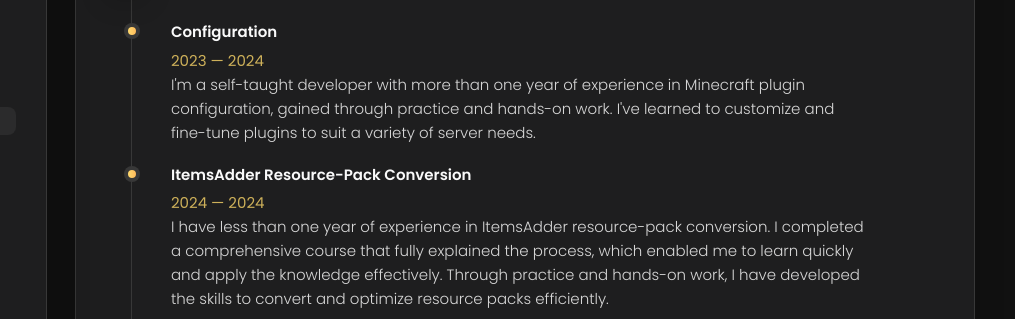
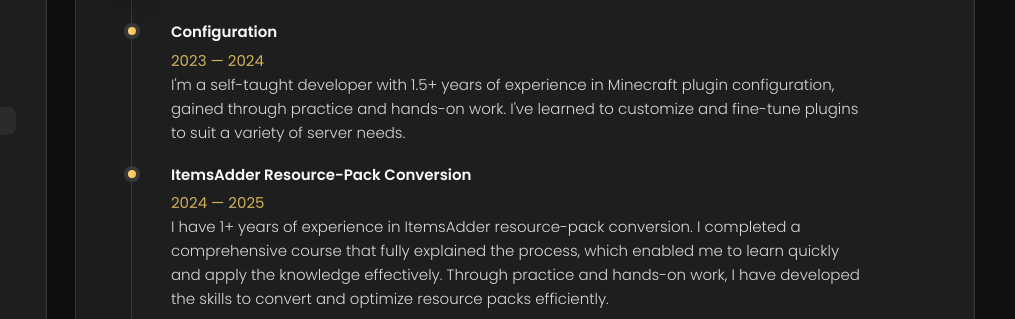
Before and after one commit to GomezXD1-DEV/Portfolio, a plain HTML site: page index.html in a window 1280 px wide. Both pictures are taken after a click on the button "Resume". Shown: the part 240-559 px from the top of the page, 265-1280 px from the left. Drawn offline with nearby package versions, Linux system fonts and the light colour scheme.

Commit message:
Update index.html

```diff
--- a/index.html
+++ b/index.html
@@ -404,7 +404,7 @@
               <span>2023 — 2024</span>
 
               <p class="timeline-text">
-                I'm a self-taught developer with more than one year of experience in Minecraft plugin configuration,
+                I'm a self-taught developer with 1.5+ years of experience in Minecraft plugin configuration,
                 gained through practice and hands-on work. I've learned to customize and fine-tune plugins to suit a variety of server needs.
               </p>
 
@@ -414,10 +414,10 @@
 
               <h4 class="h4 timeline-item-title">ItemsAdder Resource-Pack Conversion</h4>
 
-              <span>2024 — 2024</span>
+              <span>2024 — 2025</span>
 
               <p class="timeline-text">
-                I have less than one year of experience in ItemsAdder resource-pack conversion.
+                I have 1+ years of experience in ItemsAdder resource-pack conversion.
                 I completed a comprehensive course that fully explained the process, which enabled me to learn quickly
                 and apply the knowledge effectively. Through practice and hands-on work, I have developed the
                 skills to convert and optimize resource packs efficiently.
```
